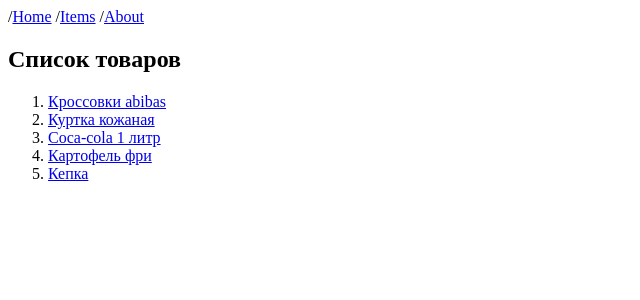
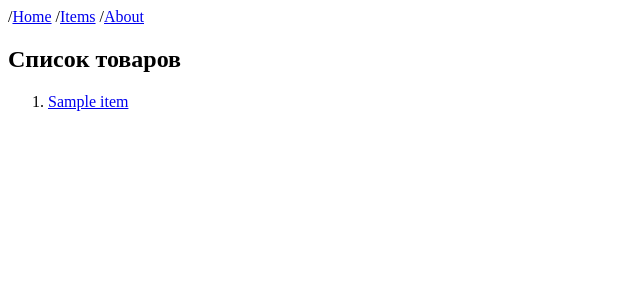
Before and after one commit to Vilyamchik/FirstDjango, a Django app: page /items/ in a window 1280 px wide. Shown: the top 300 px of the page, without its empty margins (0-640 px from the left). Run offline with Django 4.2, Linux system fonts and the light colour scheme; tables that the repository leaves empty hold one stand-in row (values such as "Sample post").

Commit message:
add bd and izmenenya

```diff
--- a/FirstDjango/settings.py
+++ b/FirstDjango/settings.py
@@ -38,6 +38,7 @@ INSTALLED_APPS = [
     'django.contrib.messages',
     'django.contrib.staticfiles',
     'MainApp',
+    'django_extensions',
 ]
 
 MIDDLEWARE = [
--- a/MainApp/views.py
+++ b/MainApp/views.py
@@ -1,5 +1,6 @@
 from django.shortcuts import render
 from django.http import HttpResponse, HttpResponseNotFound
+from .models import Item
 
 
 # Create your views here.
@@ -53,34 +54,40 @@ def about(request):
 # ...
 # url item/n
 
+# def get_item(request, item_id: int):
+#     """ По указанному item_id возращаем имя элемента и количество. """
+#     for item in items:
+#         if item['id'] == item_id:
+
+#             context = {
+#                 "item": item
+#             }
+#             return render(request, "item.html", context)
+#     return HttpResponseNotFound(f'Item with id={item_id} not found')
+
+
+
+# def get_items(request):
+
+#     context = {
+#         "items": items
+#     }
+#     return render(request, "items.html", context)
+
+
 def get_item(request, item_id: int):
     """ По указанному item_id возращаем имя элемента и количество. """
-    for item in items:
-        if item['id'] == item_id:
-            # result = f"""
-            # <h2>Имя: {item["name"]}</h2>
-            # <p>Количество: {item['quantity']}</p>
-            # <p> <a href="/items"> Назад к списку товаров</a></p>
-            # """
-            # return HttpResponse(result)
-            context = {
-                "item": item
-            }
-            return render(request, "item.html", context)
-    return HttpResponseNotFound(f'Item with id={item_id} not found')
-
-# <ol>
-#   <li> ... </li>
-#   <li> ... </li>
-#   <li> ... </li>
-# </ol>
+    item = Item.objects.get(id=item_id)
+    if item:
+        context = {
+            "item": item
+        }
+        return render(request, "item.html", context)
+    else:
+        return HttpResponseNotFound(f'Item with id={item_id} not found')
 
 def get_items(request):
-    # result = "<h2>Список товаров</h2><ol>"
-    # for item in items:
-    #     result += f"""<li><a href="/item/{item['id']}"> {item["name"]} </a></li>"""
-    # result += "</ol>"
-    # return HttpResponse(result)
+    items = Item.objects.all()
     context = {
         "items": items
     }
--- a/requirements.txt
+++ b/requirements.txt
@@ -1,3 +1,4 @@
 asgiref==3.7.2
 Django==4.2
+django-extensions==3.2.3
 sqlparse==0.4.4
--- a/templates/item.html
+++ b/templates/item.html
@@ -11,6 +11,7 @@
         /<a href="/about">About</a></li>
     </header>
     <h1>{{ item.name }} </h1>
+    <h1>{{ item.brand}} </h1>
 
     <div>
         {% if item.quantity == 0 %}
```
Also changed, not shown: 1 other file.
